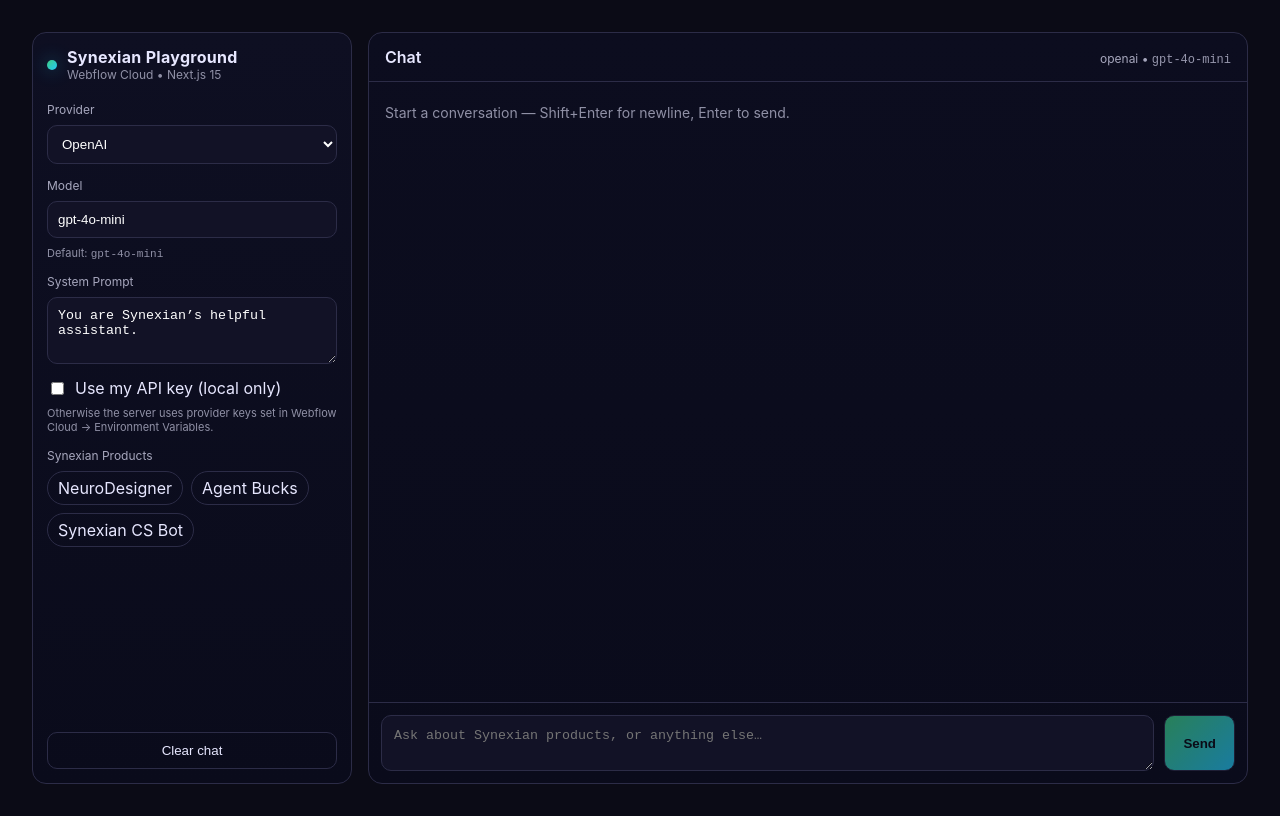
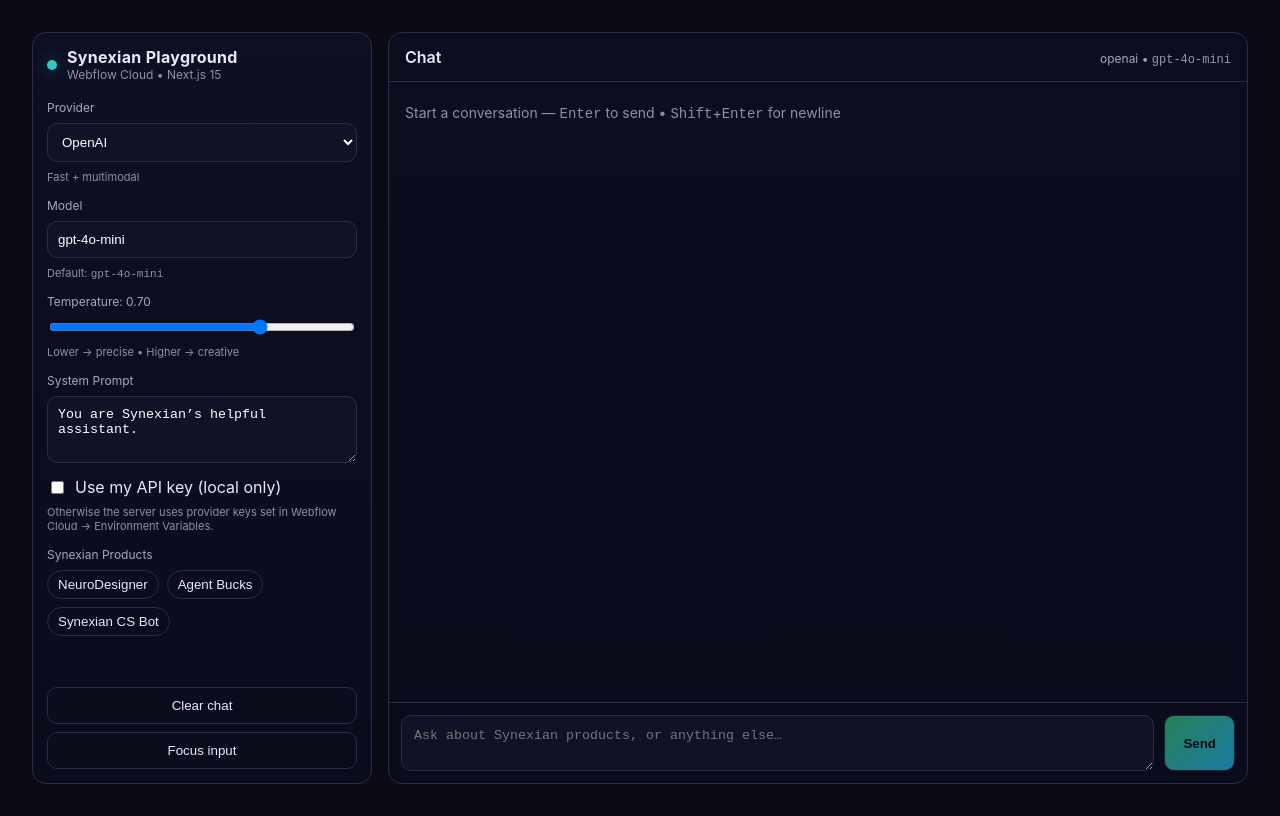
Before and after one commit to RyoK3N/synexian-webflow-smoketest, a Next.js app: page /webapp/ in a window 1280 px wide. Built offline with nearby package versions, Linux system fonts and the light colour scheme.

Commit message:
Update page.tsx

```diff
--- a/app/page.tsx
+++ b/app/page.tsx
@@ -1,22 +1,22 @@
 "use client";
 
-import { useEffect, useMemo, useRef, useState, KeyboardEvent } from "react";
+import { useEffect, useRef, useState, KeyboardEvent } from "react";
 
-/** --------------------------
- *  Types & constants
- *  -------------------------- */
+/* ──────────────────────────────────────────────────────────────────────────────
+ * Types & constants
+ * ────────────────────────────────────────────────────────────────────────────── */
 type Role = "system" | "user" | "assistant";
 type Msg = { role: Role; content: string; id: string; ts: number };
 
 type Provider = "openai" | "together" | "perplexity" | "groq" | "mistral" | "gemini";
 
-const DEFAULTS: Record<Provider, { model: string; note?: string }> = {
-  openai:     { model: "gpt-4o-mini" },
-  together:   { model: "meta-llama/Llama-3.1-8B-Instruct-Turbo" },
-  perplexity: { model: "llama-3.1-70b-instruct" },
-  groq:       { model: "llama3-70b-8192" },
-  mistral:    { model: "mistral-large-latest" },
-  gemini:     { model: "gemini-1.5-flash" }
+const DEFAULTS: Record<Provider, { model: string; hint?: string }> = {
+  openai:     { model: "gpt-4o-mini", hint: "Fast + multimodal" },
+  together:   { model: "meta-llama/Llama-3.1-8B-Instruct-Turbo", hint: "Open-source 8B" },
+  perplexity: { model: "llama-3.1-70b-instruct", hint: "Strong RAG/search" },
+  groq:       { model: "llama3-70b-8192", hint: "Low-latency" },
+  mistral:    { model: "mistral-large-latest", hint: "Euro data center" },
+  gemini:     { model: "gemini-1.5-flash", hint: "Great on long/context" }
 };
 
 const PRODUCTS = [
@@ -27,31 +27,39 @@
 
 const STORAGE_KEY = "synexian.playground.v1";
 
-/** Utility */
+/* ──────────────────────────────────────────────────────────────────────────────
+ * Utilities
+ * ────────────────────────────────────────────────────────────────────────────── */
 const uid = () => Math.random().toString(36).slice(2);
 
-/** --------------------------
- *  Root page
- *  -------------------------- */
+function clamp(n: number, min: number, max: number) {
+  return Math.max(min, Math.min(max, n));
+}
+
+/* ──────────────────────────────────────────────────────────────────────────────
+ * Component
+ * ────────────────────────────────────────────────────────────────────────────── */
 export default function Page() {
-  /** Settings */
+  /* Settings */
   const [provider, setProvider] = useState<Provider>("openai");
   const [model, setModel] = useState<string>(DEFAULTS.openai.model);
   const [system, setSystem] = useState<string>("You are Synexian’s helpful assistant.");
 
-  /** Stateful UI */
+  /* Chat state */
   const [messages, setMessages] = useState<Msg[]>([]);
   const [input, setInput] = useState("");
   const [loading, setLoading] = useState(false);
+  const [temperature, setTemperature] = useState(0.7);
 
-  /** Bring-Your-Own-Key (client side, stored locally only) */
+  /* Bring-Your-Own-Key (local only) */
   const [useClientKey, setUseClientKey] = useState(false);
   const [clientKey, setClientKey] = useState("");
 
-  /** Layout refs */
+  /* UI helpers */
   const scrollRef = useRef<HTMLDivElement>(null);
+  const inputRef = useRef<HTMLTextAreaElement>(null);
 
-  /** Persist/restore session */
+  /* Restore persisted session */
   useEffect(() => {
     try {
       const raw = localStorage.getItem(STORAGE_KEY);
@@ -61,69 +69,83 @@
       if (saved.model) setModel(saved.model);
       if (saved.system) setSystem(saved.system);
       if (Array.isArray(saved.messages)) setMessages(saved.messages);
+      if (typeof saved.temperature === "number") setTemperature(clamp(saved.temperature, 0, 1));
       if (saved.useClientKey) setUseClientKey(!!saved.useClientKey);
     } catch {}
   }, []);
 
+  /* Persist session */
   useEffect(() => {
     try {
       localStorage.setItem(
         STORAGE_KEY,
-        JSON.stringify({ provider, model, system, messages, useClientKey })
+        JSON.stringify({ provider, model, system, messages, temperature, useClientKey })
       );
     } catch {}
-  }, [provider, model, system, messages, useClientKey]);
+  }, [provider, model, system, messages, temperature, useClientKey]);
 
-  /** Sync default model with provider */
+  /* Sync default model on provider change */
   useEffect(() => {
     setModel(DEFAULTS[provider]?.model || "");
   }, [provider]);
 
-  /** Auto scroll */
+  /* Auto-scroll on new messages */
   useEffect(() => {
     scrollRef.current?.scrollTo({ top: scrollRef.current.scrollHeight, behavior: "smooth" });
   }, [messages, loading]);
 
-  /** Actions */
   function resetChat() {
     setMessages([]);
+    setInput("");
+    inputRef.current?.focus();
   }
 
   function append(role: Role, content: string) {
-    setMessages((cur) => [...cur, { role, content, id: uid(), ts: Date.now() }]);
+    const entry: Msg = { role, content, id: uid(), ts: Date.now() };
+    setMessages((cur) => [...cur, entry]);
   }
 
   async function send() {
     const text = input.trim();
     if (!text || loading) return;
 
-    // Bootstrap system on first message for better determinism
-    const bootstrap: Msg[] = messages.length
-      ? messages
-      : [{ role: "system", content: system, id: uid(), ts: Date.now() }];
+    /* Bootstrap system on first user message */
+    const bootstrap: Msg[] =
+      messages.length > 0
+        ? messages
+        : [{ role: "system" as Role, content: system, id: uid(), ts: Date.now() }];
 
-    const next = [...bootstrap, { role: "user", content: text, id: uid(), ts: Date.now() }];
-    setMessages(next);
+    const userMsg: Msg = { role: "user", content: text, id: uid(), ts: Date.now() };
+    const next: Msg[] = [...bootstrap, userMsg];
+
+    setMessages(next);            // <-- typed Msg[], fixes TS error
     setInput("");
     setLoading(true);
 
     try {
-      // IMPORTANT: absolute path so API is not behind basePath
+      const controller = new AbortController();
+      const timeout = setTimeout(() => controller.abort(), 30000); // 30s safety
+
+      // IMPORTANT: absolute path (API is NOT behind basePath)
       const res = await fetch("/api/chat", {
         method: "POST",
         headers: { "Content-Type": "application/json" },
+        signal: controller.signal,
         body: JSON.stringify({
           provider,
           model,
+          temperature,
           messages: next.map(({ role, content }) => ({ role, content })),
           apiKey: useClientKey ? clientKey : undefined
         })
       });
+      clearTimeout(timeout);
 
       if (!res.ok) {
         const errText = await res.text();
         throw new Error(errText || `Request failed (${res.status})`);
       }
+
       const data = await res.json();
       const reply: string = data?.reply ?? "(no reply)";
       append("assistant", reply);
@@ -141,26 +163,24 @@
     }
   }
 
-  /** --------------------------
-   *  UI
-   *  -------------------------- */
   return (
-    <div style={styles.shell}>
-      <aside style={styles.sidebar}>
-        <div style={styles.brand}>
-          <div style={styles.brandDot} />
+    <div style={sx.shell}>
+      {/* Sidebar */}
+      <aside style={sx.sidebar}>
+        <div style={sx.brand}>
+          <div style={sx.brandMark} />
           <div>
-            <div style={styles.brandTitle}>Synexian Playground</div>
-            <div style={styles.brandSub}>Webflow Cloud • Next.js 15</div>
+            <div style={sx.brandTitle}>Synexian Playground</div>
+            <div style={sx.brandSub}>Webflow Cloud • Next.js 15</div>
           </div>
         </div>
 
-        <div style={styles.section}>
-          <div style={styles.label}>Provider</div>
+        <div style={sx.block}>
+          <div style={sx.label}>Provider</div>
           <select
             value={provider}
             onChange={(e) => setProvider(e.target.value as Provider)}
-            style={styles.select}
+            style={sx.select}
           >
             <option value="openai">OpenAI</option>
             <option value="together">Together</option>
@@ -169,32 +189,44 @@
             <option value="mistral">Mistral</option>
             <option value="gemini">Gemini</option>
           </select>
+          <div style={sx.help}>{DEFAULTS[provider].hint}</div>
         </div>
 
-        <div style={styles.section}>
-          <div style={styles.label}>Model</div>
+        <div style={sx.block}>
+          <div style={sx.label}>Model</div>
           <input
             value={model}
             onChange={(e) => setModel(e.target.value)}
             placeholder={DEFAULTS[provider].model}
-            style={styles.input}
+            style={sx.input}
           />
-          <div style={styles.help}>
-            Default: <code>{DEFAULTS[provider].model}</code>
-          </div>
+          <div style={sx.help}>Default: <code>{DEFAULTS[provider].model}</code></div>
         </div>
 
-        <div style={styles.section}>
-          <div style={styles.label}>System Prompt</div>
+        <div style={sx.block}>
+          <div style={sx.label}>Temperature: {temperature.toFixed(2)}</div>
+          <input
+            type="range"
+            step="0.01"
+            min="0"
+            max="1"
+            value={temperature}
+            onChange={(e) => setTemperature(parseFloat(e.target.value))}
+          />
+          <div style={sx.help}>Lower → precise • Higher → creative</div>
+        </div>
+
+        <div style={sx.block}>
+          <div style={sx.label}>System Prompt</div>
           <textarea
             rows={3}
             value={system}
             onChange={(e) => setSystem(e.target.value)}
-            style={styles.textarea}
+            style={sx.textarea}
           />
         </div>
 
-        <div style={styles.section}>
+        <div style={sx.block}>
           <label style={{ display: "flex", alignItems: "center", gap: 8 }}>
             <input
               type="checkbox"
@@ -209,73 +241,75 @@
               value={clientKey}
               onChange={(e) => setClientKey(e.target.value)}
               placeholder="sk-... / your API key"
-              style={{ ...styles.input, marginTop: 8 }}
+              style={{ ...sx.input, marginTop: 8 }}
             />
           )}
-          <div style={styles.help}>
+          <div style={sx.help}>
             Otherwise the server uses provider keys set in Webflow Cloud → Environment Variables.
           </div>
         </div>
 
-        <div style={styles.section}>
-          <div style={styles.label}>Synexian Products</div>
+        <div style={sx.block}>
+          <div style={sx.label}>Synexian Products</div>
           <div style={{ display: "flex", gap: 8, flexWrap: "wrap" }}>
             {PRODUCTS.map((p) => (
-              <span
+              <button
                 key={p.name}
                 title={p.hint}
-                style={styles.chip}
+                style={sx.chip}
                 onClick={() => setInput(`Tell me about ${p.name}: ${p.hint}`)}
               >
                 {p.name}
-              </span>
+              </button>
             ))}
           </div>
         </div>
 
-        <div style={{ marginTop: "auto" }}>
-          <button style={styles.ghostBtn} onClick={resetChat}>Clear chat</button>
+        <div style={{ marginTop: "auto", display: "grid", gap: 8 }}>
+          <button style={sx.ghostBtn} onClick={resetChat}>Clear chat</button>
+          <button style={sx.ghostBtn} onClick={() => inputRef.current?.focus()}>Focus input</button>
         </div>
       </aside>
 
-      <main style={styles.main}>
-        <header style={styles.header}>
-          <div style={styles.headerTitle}>Chat</div>
-          <div style={styles.headerSub}>
+      {/* Main */}
+      <main style={sx.main}>
+        <header style={sx.header}>
+          <div style={sx.headerTitle}>Chat</div>
+          <div style={sx.headerSub}>
             {provider} • <code style={{ opacity: 0.9 }}>{model}</code>
           </div>
         </header>
 
-        <section style={styles.transcript} ref={scrollRef}>
+        <section style={sx.transcript} ref={scrollRef}>
           {messages.length === 0 ? (
-            <div style={styles.placeholder}>
-              Start a conversation — Shift+Enter for newline, Enter to send.
+            <div style={sx.placeholder}>
+              Start a conversation — <kbd>Enter</kbd> to send • <kbd>Shift</kbd>+<kbd>Enter</kbd> for newline
             </div>
           ) : (
-            messages.map((m) => (
-              <MessageBubble key={m.id} role={m.role} content={m.content} />
-            ))
+            messages.map((m) => <Bubble key={m.id} msg={m} />)
           )}
-          {loading && <div style={styles.thinking}>…thinking</div>}
+          {loading && <div style={sx.thinking}>…thinking</div>}
         </section>
 
-        <section style={styles.composer}>
+        <section style={sx.composer}>
           <textarea
+            ref={inputRef}
             rows={2}
             value={input}
             onChange={(e) => setInput(e.target.value)}
             onKeyDown={onKeyDown}
             placeholder="Ask about Synexian products, or anything else…"
-            style={styles.composerInput}
+            style={sx.composerInput}
           />
           <button
             onClick={send}
             disabled={loading || !input.trim()}
             style={{
-              ...styles.primaryBtn,
+              ...sx.primaryBtn,
               opacity: loading || !input.trim() ? 0.6 : 1,
               cursor: loading || !input.trim() ? "not-allowed" : "pointer"
             }}
+            aria-label="Send message"
           >
             Send
           </button>
@@ -285,40 +319,40 @@
   );
 }
 
-/** --------------------------
- *  Message bubble component
- *  -------------------------- */
-function MessageBubble({ role, content }: { role: Role; content: string }) {
-  const isUser = role === "user";
-  const isSystem = role === "system";
+/* ──────────────────────────────────────────────────────────────────────────────
+ * Message bubble
+ * ────────────────────────────────────────────────────────────────────────────── */
+function Bubble({ msg }: { msg: Msg }) {
+  const isUser = msg.role === "user";
+  const isSystem = msg.role === "system";
   const label = isUser ? "You" : isSystem ? "System" : "Synexian";
 
   return (
-    <div style={{ marginBottom: 14, display: "flex", flexDirection: "column", gap: 6 }}>
+    <article style={{ marginBottom: 14, display: "flex", flexDirection: "column", gap: 6 }}>
       <div style={{ fontSize: 12, opacity: 0.6 }}>{label}</div>
       <div
         style={{
           border: "1px solid #2c2c47",
           borderRadius: 12,
           padding: "12px 14px",
+          background: isUser ? "#141533" : "#0f1026",
           whiteSpace: "pre-wrap",
-          lineHeight: 1.5,
-          background: isUser ? "#121226" : "#0f1023"
+          lineHeight: 1.6
         }}
       >
-        {content}
+        {msg.content}
       </div>
-    </div>
+    </article>
   );
 }
 
-/** --------------------------
- *  Inline styles (playground aesthetic)
- *  -------------------------- */
-const styles: Record<string, React.CSSProperties> = {
+/* ──────────────────────────────────────────────────────────────────────────────
+ * Styles (clean, playground-like)
+ * ────────────────────────────────────────────────────────────────────────────── */
+const sx: Record<string, React.CSSProperties> = {
   shell: {
     display: "grid",
-    gridTemplateColumns: "320px 1fr",
+    gridTemplateColumns: "340px 1fr",
     gap: 16,
     height: "calc(100vh - 48px)"
   },
@@ -331,15 +365,15 @@
     padding: 14,
     background: "linear-gradient(180deg,#0e0f22,#0a0b1b)"
   },
-  brand: { display: "flex", alignItems: "center", gap: 10, marginBottom: 6 },
-  brandDot: {
+  brand: { display: "flex", alignItems: "center", gap: 10, marginBottom: 4 },
+  brandMark: {
     width: 10, height: 10, borderRadius: 999,
     background: "linear-gradient(135deg,#3DCE83,#24c7f8)",
     boxShadow: "0 0 18px rgba(36,199,248,.45)"
   },
   brandTitle: { fontWeight: 700, letterSpacing: 0.3 },
   brandSub: { fontSize: 12, opacity: 0.6 },
-  section: { display: "grid", gap: 8 },
+  block: { display: "grid", gap: 8 },
   label: { fontSize: 12, opacity: 0.7 },
   select: {
     padding: 10, borderRadius: 10, background: "#121226", color: "#fff", border: "1px solid #2c2c47"
@@ -352,10 +386,16 @@
   },
   help: { fontSize: 11, opacity: 0.6 },
   chip: {
-    padding: "6px 10px", borderRadius: 999, border: "1px solid #2c2c47", cursor: "pointer"
+    padding: "6px 10px",
+    borderRadius: 999,
+    border: "1px solid #2c2c47",
+    background: "transparent",
+    color: "#e7e7ff",
+    cursor: "pointer"
   },
   ghostBtn: {
-    width: "100%", padding: "10px 12px", borderRadius: 10, border: "1px solid #2c2c47", background: "transparent", color: "#e7e7ff"
+    width: "100%", padding: "10px 12px", borderRadius: 10,
+    border: "1px solid #2c2c47", background: "transparent", color: "#e7e7ff"
   },
   main: {
     display: "grid",
```
